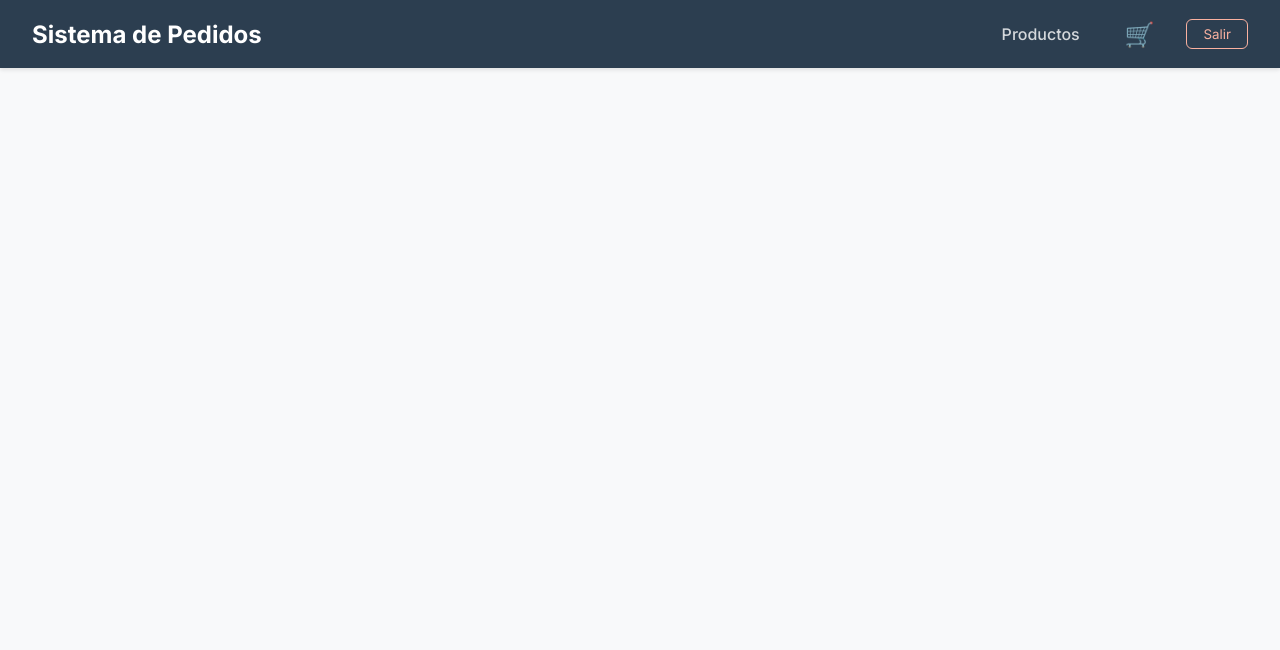
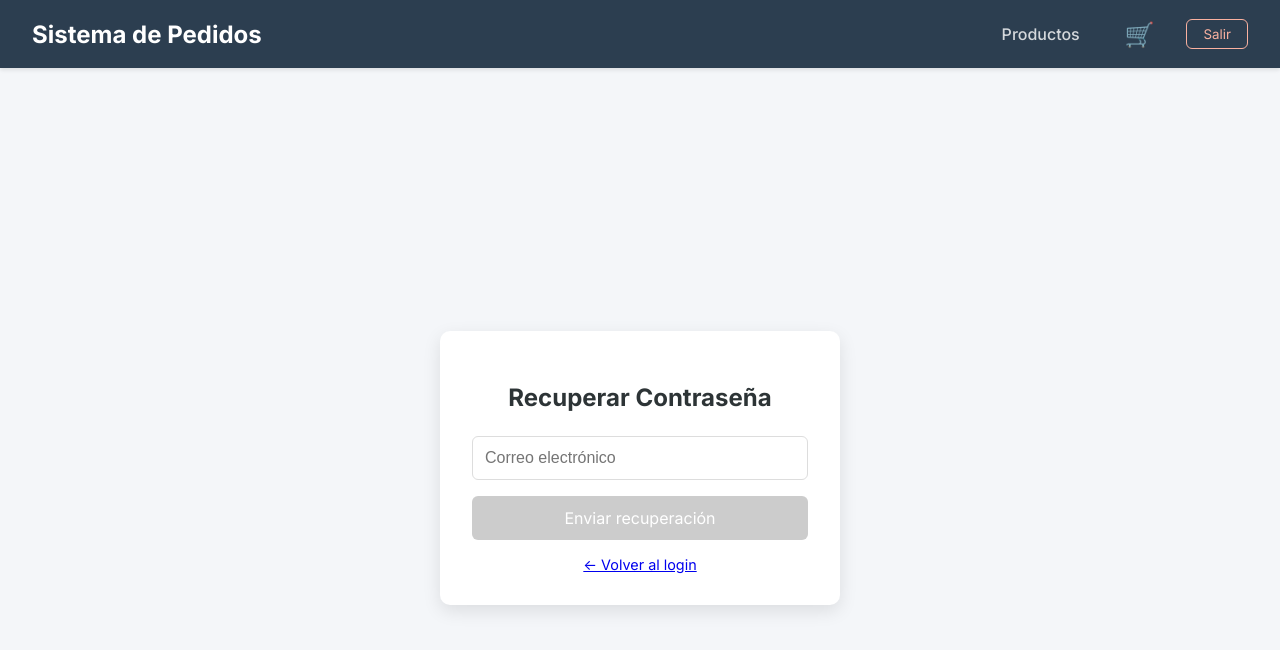
Before and after one commit to DepresslyJuice/FrontPedidosVue, a Vue app: page /recovery-password in a window 1280 px wide. Shown: the top 650 px of the page. Built offline with nearby package versions, Linux system fonts and the light colour scheme; the HTML template or start-up script is replaced by a standard one.

Commit message:
Mejora registro y password recovery

```diff
--- a/src/router/index.ts
+++ b/src/router/index.ts
@@ -4,6 +4,7 @@ import PedidosView from '@/views/PedidosView.vue'
 import CrearPedidoView from '@/views/CrearPedidoView.vue'
 import LoguinView from '@/views/LoguinView.vue'
 import RegisterView from '@/views/RegisterView.vue'
+import RecoveryPasswordView from '@/views/RecoveryPasswordView.vue'
 
 const router = createRouter({
   history: createWebHistory(import.meta.env.BASE_URL),
@@ -17,6 +18,11 @@ const router = createRouter({
       path: '/register',
       name: 'register',
       component: RegisterView
+    },
+    {
+      path: '/recovery-password',
+      name: 'recovery-password',
+      component: RecoveryPasswordView
     },
     {
       path: '/productos',
--- a/src/views/LoguinView.vue
+++ b/src/views/LoguinView.vue
@@ -1,5 +1,5 @@
 <script setup lang="ts">
-import { ref } from 'vue'
+import { ref, computed } from 'vue'
 import { login } from '@/services/auth/auth.service'
 import { useRouter } from 'vue-router'
 
@@ -7,43 +7,74 @@ const email = ref('')
 const password = ref('')
 const error = ref('')
 const loading = ref(false)
+const showPassword = ref(false)
 
 const router = useRouter()
 
+// Validación simple pero real
+const isFormValid = computed(() => {
+  return email.value.trim() !== '' && password.value.trim() !== ''
+})
+
+const clearSession = () => {
+  localStorage.removeItem('user')
+  localStorage.removeItem('token')
+}
+
 const handleLogin = async () => {
+  if (loading.value) return // evita doble click
+  if (!isFormValid.value) {
+    error.value = 'Completa todos los campos'
+    return
+  }
+
   error.value = ''
   loading.value = true
 
   try {
-    const user = await login({
-      email: email.value,
+    const response = await login({
+      email: email.value.trim(),
       password: password.value
     })
 
-    console.log('Response from API:', user)
+    console.log('Login OK:', response)
 
-    // Guardar datos del usuario y token por separado
-    localStorage.setItem('user', JSON.stringify(user.user))
-    if (user.token) {
-      localStorage.setItem('token', user.token)
+    // Guardar sesión
+    localStorage.setItem('user', JSON.stringify(response.user))
+    if (response.token) {
+      localStorage.setItem('token', response.token)
     }
 
+    // redirección limpia
     router.push('/productos')
 
   } catch (err: any) {
-    localStorage.removeItem('user')
-    localStorage.removeItem('token')
-    error.value =
-      err.response?.data?.message || 'Credenciales inválidas'
+    clearSession()
+
+    if (err?.response?.status === 401) {
+      error.value = 'Email o contraseña incorrectos'
+    } else if (err?.response?.data?.message) {
+      error.value = err.response.data.message
+    } else if (err?.message?.includes('Network')) {
+      error.value = 'Error de conexión con el servidor'
+    } else {
+      error.value = 'Error inesperado. Intenta nuevamente'
+    }
+
   } finally {
     loading.value = false
   }
+}
+
+// Enter para login
+const handleKey = (e: KeyboardEvent) => {
+  if (e.key === 'Enter') handleLogin()
 }
 </script>
 
 <template>
   <div class="login-container">
-    <form @submit.prevent="handleLogin" class="login-form">
+    <form @submit.prevent="handleLogin" class="login-form" @keydown="handleKey">
       <h2>Iniciar Sesión</h2>
 
       <div class="form-group">
@@ -51,25 +82,36 @@ const handleLogin = async () => {
           v-model="email"
           type="email"
           placeholder="Email"
-          required
+          autocomplete="email"
         />
       </div>
 
-      <div class="form-group">
+      <div class="form-group password-group">
         <input
           v-model="password"
-          type="password"
+          :type="showPassword ? 'text' : 'password'"
           placeholder="Contraseña"
-          required
+          autocomplete="current-password"
         />
+
+        <span class="toggle" @click="showPassword = !showPassword">
+          {{ showPassword ? '🙈' : '👁' }}
+        </span>
       </div>
 
-      <div v-if="error" class="error">{{ error }}</div>
+      <div v-if="error" class="error">
+        {{ error }}
+      </div>
 
-      <button type="submit" :disabled="loading">
-        {{ loading ? 'Cargando...' : 'Ingresar' }}
+      <button type="submit" :disabled="loading || !isFormValid">
+        <span v-if="loading" class="spinner"></span>
+        {{ loading ? 'Ingresando...' : 'Ingresar' }}
       </button>
-      <router-link to="/register">¿No tienes cuenta? Registrate</router-link>
+
+      <div class="links">
+        <router-link to="/register">Crear cuenta</router-link>
+        <router-link to="/recovery-password">¿Olvidaste tu contraseña?</router-link>
+      </div>
     </form>
   </div>
 </template>
@@ -80,27 +122,45 @@ const handleLogin = async () => {
   justify-content: center;
   align-items: center;
   min-height: 100vh;
+  background: #f4f6f9;
 }
 
 .login-form {
   background: white;
   padding: 2rem;
-  border-radius: 8px;
-  box-shadow: 0 2px 10px rgba(0, 0, 0, 0.1);
+  border-radius: 10px;
+  box-shadow: 0 6px 18px rgba(0,0,0,.1);
   width: 100%;
   max-width: 400px;
 }
 
 .form-group {
   margin-bottom: 1rem;
+  position: relative;
 }
 
 input {
   width: 100%;
   padding: 0.75rem;
   border: 1px solid #ddd;
-  border-radius: 4px;
+  border-radius: 6px;
   font-size: 1rem;
+  transition: .2s;
+}
+
+input:focus {
+  border-color: #007bff;
+  outline: none;
+}
+
+.password-group .toggle {
+  position: absolute;
+  right: 10px;
+  top: 50%;
+  transform: translateY(-50%);
+  cursor: pointer;
+  font-size: 0.9rem;
+  opacity: 0.7;
 }
 
 button {
@@ -109,9 +169,18 @@ button {
   background: #007bff;
   color: white;
   border: none;
-  border-radius: 4px;
+  border-radius: 6px;
   font-size: 1rem;
   cursor: pointer;
+  transition: .2s;
+  display: flex;
+  align-items: center;
+  justify-content: center;
+  gap: 8px;
+}
+
+button:hover:not(:disabled) {
+  background: #0069d9;
 }
 
 button:disabled {
@@ -120,13 +189,35 @@ button:disabled {
 }
 
 .error {
-  color: red;
+  color: #d93025;
   margin-bottom: 1rem;
   text-align: center;
+  font-size: 0.9rem;
+}
+
+.links {
+  display: flex;
+  justify-content: space-between;
+  margin-top: 1rem;
+  font-size: 0.9rem;
 }
 
 h2 {
   text-align: center;
   margin-bottom: 1.5rem;
 }
+
+/* spinner */
+.spinner {
+  width: 16px;
+  height: 16px;
+  border: 2px solid #fff;
+  border-top: 2px solid transparent;
+  border-radius: 50%;
+  animation: spin .7s linear infinite;
+}
+
+@keyframes spin {
+  to { transform: rotate(360deg); }
+}
 </style>
--- /dev/null
+++ b/src/views/RecoveryPasswordView.vue
@@ -0,0 +1,218 @@
+<script setup lang="ts">
+import { ref, computed } from 'vue'
+import { useRouter } from 'vue-router'
+import { recoveryPassword } from '@/services/auth/recovery_password.service'
+import type { RecoveryPasswordRequest } from '@/models/auth.model'
+
+const form = ref<RecoveryPasswordRequest>({
+  email: ''
+})
+
+const loading = ref(false)
+const error = ref('')
+const success = ref('')
+
+const router = useRouter()
+
+// validación básica real
+const isValidEmail = computed(() => {
+  const email = form.value.email.trim()
+  if (!email) return false
+  return /^[^\s@]+@[^\s@]+\.[^\s@]+$/.test(email)
+})
+
+const handleRecoveryPassword = async () => {
+  if (loading.value) return
+  if (!isValidEmail.value) {
+    error.value = 'Ingresa un correo válido'
+    return
+  }
+
+  loading.value = true
+  error.value = ''
+  success.value = ''
+
+  try {
+    await recoveryPassword({
+      email: form.value.email.trim()
+    })
+
+    success.value =
+      'Si el correo existe, recibirás instrucciones para recuperar tu contraseña.'
+
+    // redirección suave luego de éxito
+    setTimeout(() => {
+      router.push('/login')
+    }, 2500)
+
+  } catch (e: any) {
+    console.error('Recovery error:', e)
+
+    if (e?.response?.data?.message) {
+      error.value = e.response.data.message
+    } else if (e?.response?.status === 404) {
+      error.value = 'El servicio no fue encontrado (Error 404). Verifica la URL.'
+    } else if (e?.message?.includes('Network')) {
+      error.value = 'Error de conexión con el servidor'
+    } else {
+      error.value = 'No se pudo procesar la solicitud'
+    }
+
+  } finally {
+    loading.value = false
+  }
+}
+
+// Enter submit
+const handleKey = (e: KeyboardEvent) => {
+  if (e.key === 'Enter') handleRecoveryPassword()
+}
+</script>
+
+<template>
+  <div class="recovery-container">
+    <form @submit.prevent="handleRecoveryPassword" class="recovery-form" @keydown="handleKey">
+      <h2>Recuperar Contraseña</h2>
+
+      <div class="form-group">
+        <input
+          v-model="form.email"
+          type="email"
+          placeholder="Correo electrónico"
+          autocomplete="email"
+          required
+        />
+      </div>
+
+      <!-- error -->
+      <div v-if="error" class="error">
+        {{ error }}
+      </div>
+
+      <!-- success -->
+      <div v-if="success" class="success">
+        {{ success }}
+      </div>
+
+      <button
+        type="submit"
+        :disabled="loading || !isValidEmail"
+      >
+        <span v-if="loading" class="spinner"></span>
+        {{ loading ? 'Enviando...' : 'Enviar recuperación' }}
+      </button>
+
+      <div class="links">
+        <router-link to="/login">← Volver al login</router-link>
+      </div>
+
+    </form>
+  </div>
+</template>
+
+<style scoped>
+.recovery-container {
+  display: flex;
+  justify-content: center;
+  align-items: center;
+  min-height: 100vh;
+  background: #f4f6f9;
+}
+
+.recovery-form {
+  background: white;
+  padding: 2rem;
+  border-radius: 10px;
+  box-shadow: 0 6px 18px rgba(0,0,0,.1);
+  width: 100%;
+  max-width: 400px;
+}
+
+.form-group {
+  margin-bottom: 1rem;
+  position: relative;
+}
+
+input {
+  width: 100%;
+  padding: 0.75rem;
+  border: 1px solid #ddd;
+  border-radius: 6px;
+  font-size: 1rem;
+  transition: .2s;
+}
+
+input:focus {
+  border-color: #007bff;
+  outline: none;
+}
+
+button {
+  width: 100%;
+  padding: 0.75rem;
+  background: #007bff;
+  color: white;
+  border: none;
+  border-radius: 6px;
+  font-size: 1rem;
+  cursor: pointer;
+  transition: .2s;
+  display: flex;
+  align-items: center;
+  justify-content: center;
+  gap: 8px;
+}
+
+button:hover:not(:disabled) {
+  background: #0069d9;
+}
+
+button:disabled {
+  background: #ccc;
+  cursor: not-allowed;
+}
+
+.error {
+  color: #d93025;
+  margin-bottom: 1rem;
+  text-align: center;
+  font-size: 0.9rem;
+}
+
+.success {
+  color: #059669;
+  margin-bottom: 1rem;
+  text-align: center;
+  font-size: 0.9rem;
+  background: #ecfdf5;
+  padding: 10px;
+  border-radius: 6px;
+  border: 1px solid #a7f3d0;
+}
+
+.links {
+  display: flex;
+  justify-content: center;
+  margin-top: 1rem;
+  font-size: 0.9rem;
+}
+
+h2 {
+  text-align: center;
+  margin-bottom: 1.5rem;
+}
+
+/* spinner */
+.spinner {
+  width: 16px;
+  height: 16px;
+  border: 2px solid #fff;
+  border-top: 2px solid transparent;
+  border-radius: 50%;
+  animation: spin .7s linear infinite;
+}
+
+@keyframes spin {
+  to { transform: rotate(360deg); }
+}
+</style>
--- a/src/views/RegisterView.vue
+++ b/src/views/RegisterView.vue
@@ -1,5 +1,5 @@
 <script setup lang="ts">
-import { ref } from 'vue';
+import { ref, computed } from 'vue';
 import { useRouter } from 'vue-router';
 import { register } from '@/services/auth/register.service';
 import type { RegisterRequest } from '@/models/auth.model';
@@ -13,9 +13,24 @@ const registerForm = ref<RegisterRequest>({
 
 const loading = ref(false);
 const error = ref('');
+const showPassword = ref(false);
 const router = useRouter();
 
+// Validación simple
+const isFormValid = computed(() => {
+    return registerForm.value.nombre.trim() !== '' &&
+           registerForm.value.email.trim() !== '' &&
+           registerForm.value.password.trim() !== '' &&
+           registerForm.value.cedula.trim() !== '';
+});
+
 const handleRegister = async () => {
+    if (loading.value) return;
+    if (!isFormValid.value) {
+        error.value = 'Completa todos los campos';
+        return;
+    }
+
     loading.value = true;
     error.value = '';
 
@@ -25,7 +40,7 @@ const handleRegister = async () => {
         router.push('/login');
     } catch (e: any) {
         console.error('Error en registro:', e);
-        if (e.response && e.response.data && e.response.data.message) {
+        if (e.response?.data?.message) {
             error.value = e.response.data.message;
         } else {
             error.value = 'Ocurrió un error al registrarse. Por favor intente nuevamente.';
@@ -37,47 +52,63 @@ const handleRegister = async () => {
 </script>
 
 <template>
-    <div class = "register-container">
-        <form @submit.prevent="handleRegister" class = "register-form">
-            <h1>Register</h1>
-            <div class = "form-group">
+    <div class="register-container">
+        <form @submit.prevent="handleRegister" class="register-form">
+            <h2>Crear Cuenta</h2>
+
+            <div class="form-group">
                 <input
                     v-model="registerForm.nombre"
                     type="text"
-                    placeholder="Nombre"
+                    placeholder="Nombre completo"
                     required
                 />
             </div>
-            <div class = "form-group">
+
+            <div class="form-group">
                 <input
                     v-model="registerForm.email"
                     type="email"
                     placeholder="Email"
+                    autocomplete="email"
                     required
                 />
             </div>
-            <div class = "form-group">
+
+            <div class="form-group">
                 <input
-                    v-model="registerForm.password"
-                    type="password"
-                    placeholder="Contraseña"
+                    v-model="registerForm.cedula"
+                    type="text"
+                    placeholder="Cédula"
                     required
                 />
             </div>
-            <div class = "form-group">
+
+            <div class="form-group password-group">
                 <input
-                    v-model="registerForm.cedula"
-                    type="text"
-                    placeholder="Cedula"
+                    v-model="registerForm.password"
+                    :type="showPassword ? 'text' : 'password'"
+                    placeholder="Contraseña"
+                    autocomplete="new-password"
                     required
                 />
+                <span class="toggle" @click="showPassword = !showPassword">
+                    {{ showPassword ? '🙈' : '👁' }}
+                </span>
             </div>
+
             <div v-if="error" class="error">
                 {{ error }}
             </div>
-            <button type="submit" :disabled="loading">
+
+            <button type="submit" :disabled="loading || !isFormValid">
+                <span v-if="loading" class="spinner"></span>
                 {{ loading ? 'Registrando...' : 'Registrarse' }}
             </button>
+
+            <div class="links">
+                <router-link to="/login">¿Ya tienes cuenta? Inicia sesión</router-link>
+            </div>
         </form>
     </div>
 </template>
@@ -88,27 +119,45 @@ const handleRegister = async () => {
   justify-content: center;
   align-items: center;
   min-height: 100vh;
+  background: #f4f6f9;
 }
 
 .register-form {
   background: white;
   padding: 2rem;
-    border-radius: 8px;
-    box-shadow: 0 2px 10px rgba(0, 0, 0, 0.1);
+  border-radius: 10px;
+  box-shadow: 0 6px 18px rgba(0,0,0,.1);
   width: 100%;
   max-width: 400px;
 }
 
 .form-group {
   margin-bottom: 1rem;
+  position: relative;
 }
 
 input {
   width: 100%;
   padding: 0.75rem;
   border: 1px solid #ddd;
-    border-radius: 4px;
+  border-radius: 6px;
   font-size: 1rem;
+  transition: .2s;
+}
+
+input:focus {
+  border-color: #007bff;
+  outline: none;
+}
+
+.password-group .toggle {
+  position: absolute;
+  right: 10px;
+  top: 50%;
+  transform: translateY(-50%);
+  cursor: pointer;
+  font-size: 0.9rem;
+  opacity: 0.7;
 }
 
 button {
@@ -117,9 +166,18 @@ button {
   background: #007bff;
   color: white;
   border: none;
-    border-radius: 4px;
+  border-radius: 6px;
   font-size: 1rem;
   cursor: pointer;
+  transition: .2s;
+  display: flex;
+  align-items: center;
+  justify-content: center;
+  gap: 8px;
+}
+
+button:hover:not(:disabled) {
+  background: #0069d9;
 }
 
 button:disabled {
@@ -128,13 +186,35 @@ button:disabled {
 }
 
 .error {
-    color: red;
+  color: #d93025;
   margin-bottom: 1rem;
   text-align: center;
+  font-size: 0.9rem;
+}
+
+.links {
+  display: flex;
+  justify-content: center;
+  margin-top: 1rem;
+  font-size: 0.9rem;
 }
 
 h2 {
   text-align: center;
   margin-bottom: 1.5rem;
 }
+
+/* spinner */
+.spinner {
+  width: 16px;
+  height: 16px;
+  border: 2px solid #fff;
+  border-top: 2px solid transparent;
+  border-radius: 50%;
+  animation: spin .7s linear infinite;
+}
+
+@keyframes spin {
+  to { transform: rotate(360deg); }
+}
 </style>
```
Also changed, not shown: src/models/auth.model.ts (+8 -0 lines), src/services/auth/recovery_password.service.ts (added, +9 -0 lines). Lines whose indentation alone changed are shown as unchanged.
